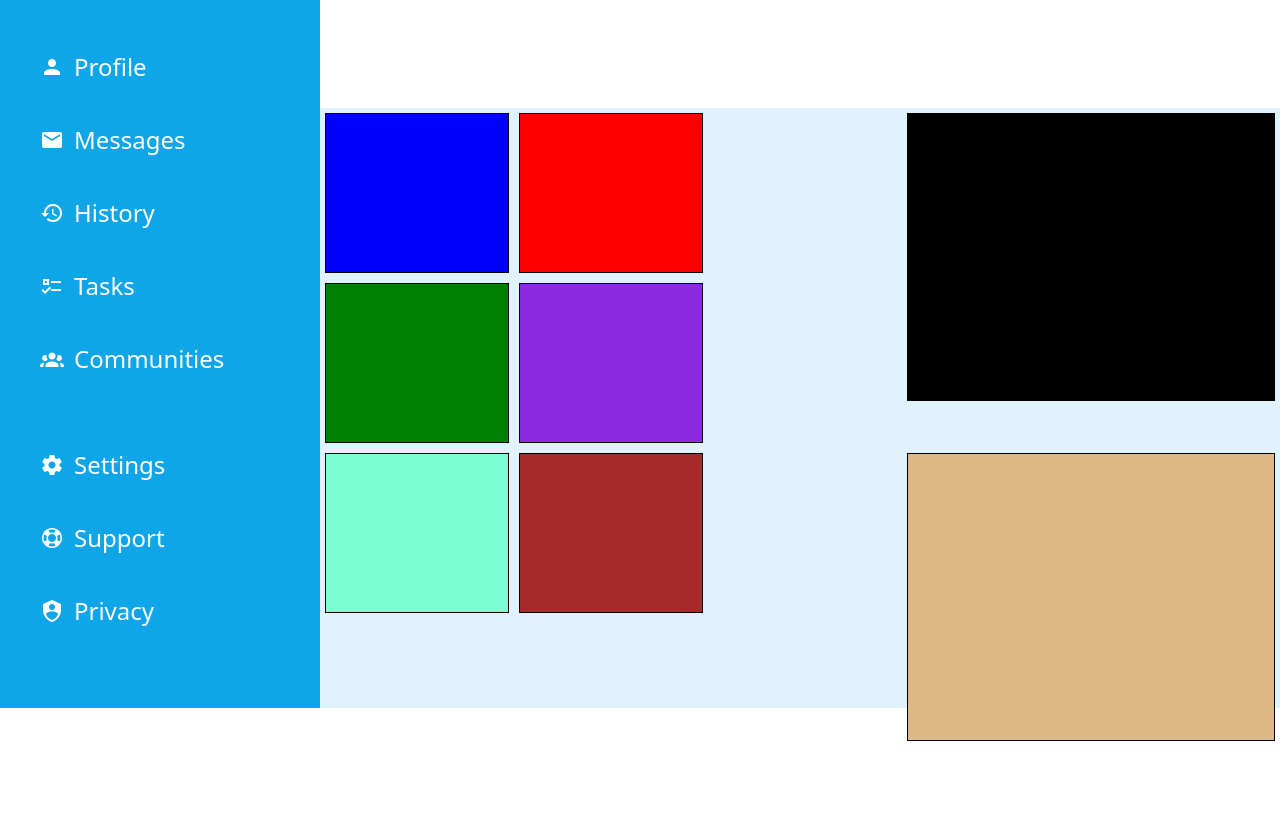
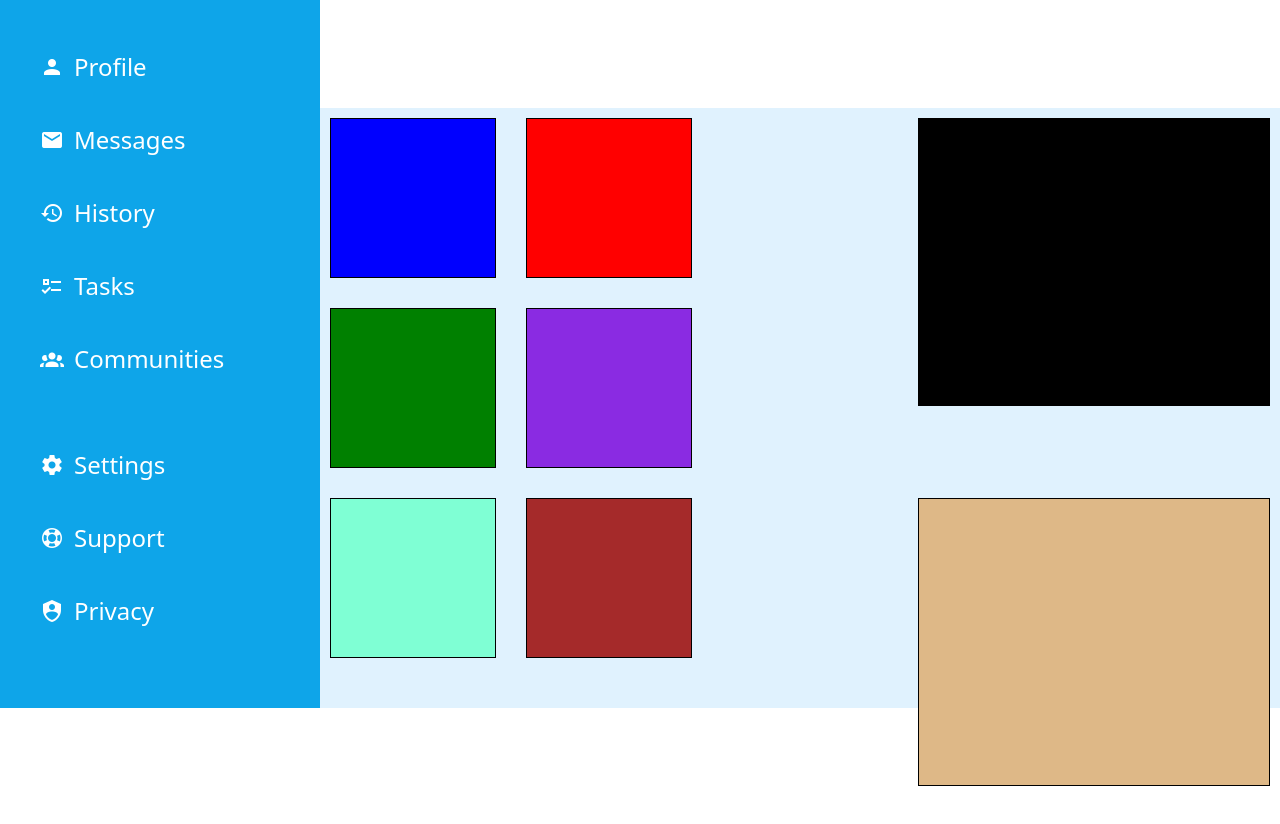
Before and after one commit to DenisMichalski/Project-Admin-Dashboard, a plain HTML site: page index.html in a window 1280 px wide. Shown: the part 92-916 px from the top of the page. Drawn offline with Linux system fonts and the light colour scheme.

Commit message:
fixing something

```diff
--- a/style.css
+++ b/style.css
@@ -57,7 +57,7 @@ input {
   display: grid;
   background-color: #e0f2fe;
   grid-column: 2 / 5;
-  grid-row: 2 / 5;
+  grid-row: 2 / 7;
 }
 
 .container {
@@ -65,7 +65,7 @@ input {
   grid-template-columns: repeat(3, 1fr) repeat(1, 2fr);
   grid-template-rows: repeat(6, 1fr) repeat(1, 2fr);
   gap: 10px;
-  margin: 5px;
+
   align-self: center;
 
 }
@@ -73,7 +73,7 @@ input {
 .box {
   border: 1px solid black;
   height: 10rem;
-
+  margin: 10px;
 }
 
 .item1 {
@@ -114,6 +114,6 @@ input {
 
 .item8 {
   background-color: burlywood;
-  grid-area: 3 / 4 / 5 / 4;
+  grid-area: 3 / 4 / 8 / 4;
   height: 18rem;
 }
```
